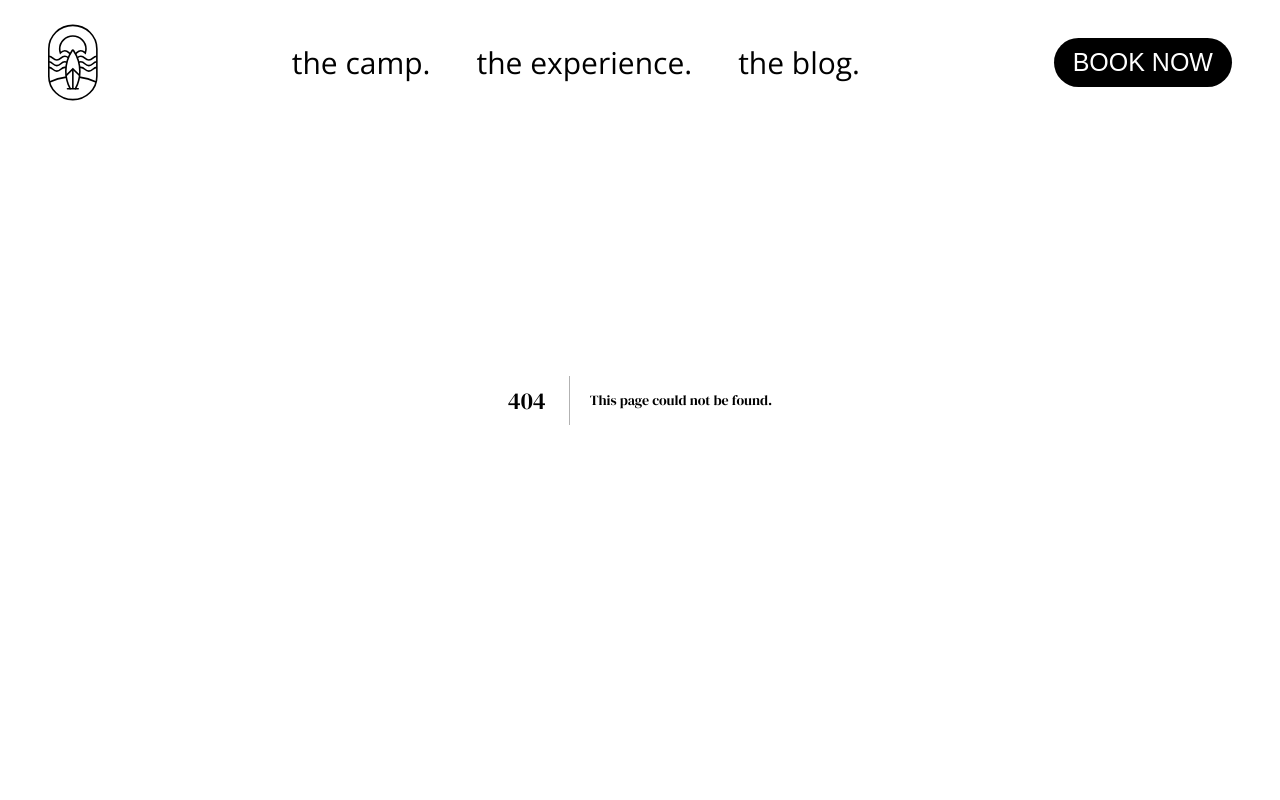
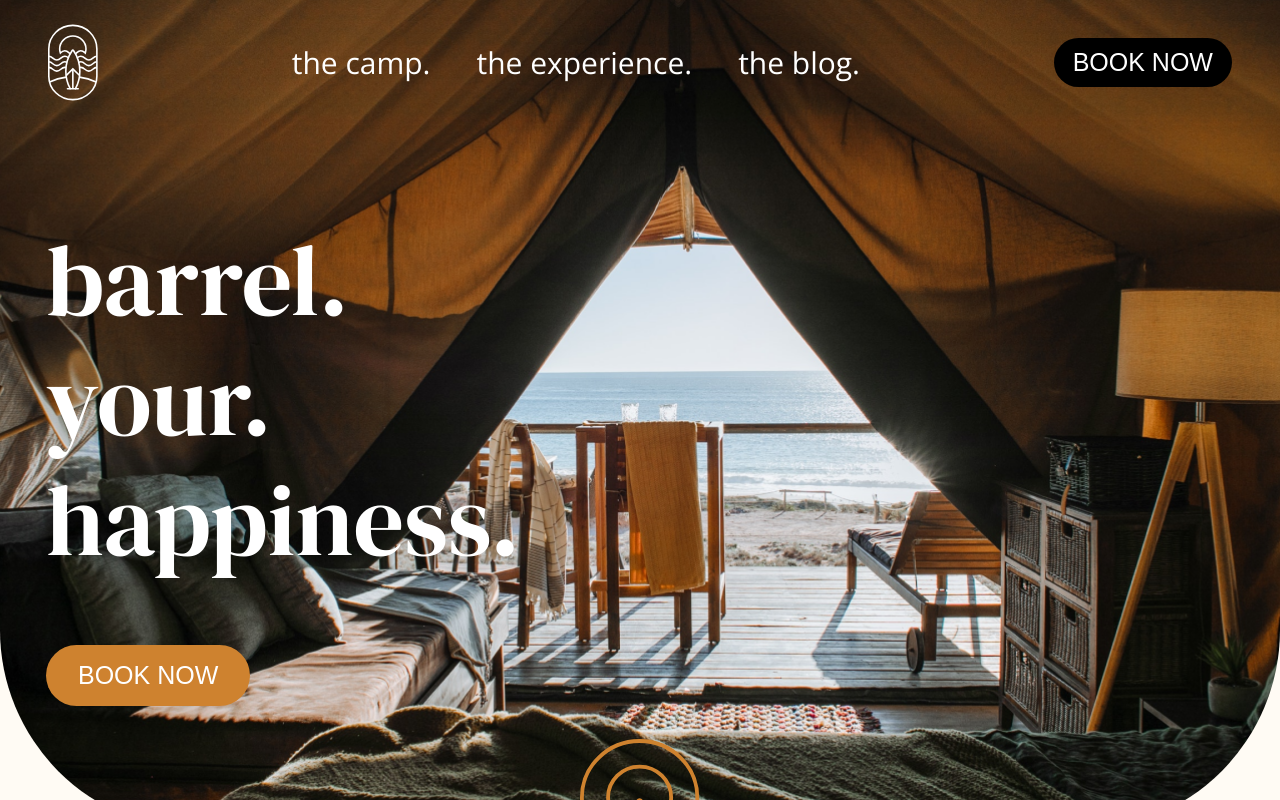
Before and after one commit to andresj-acuna/surfcamp, a Next.js app: page /experience in a window 1280 px wide. Before the commit this address had no page. Shown: the top 800 px of the page. Built offline with nearby package versions, Linux system fonts and the light colour scheme.

Commit message:
add theme support for Header and Hero components via 'orange' and 'turquoise' variants and updated themes.scss to centralize header and hero theming

```diff
--- a/app/_components/Layout/Header.jsx
+++ b/app/_components/Layout/Header.jsx
@@ -1,7 +1,7 @@
 import Image from 'next/image';
 import Link from 'next/link';
 
-export const Header = () => {
+export const Header = ({ theme = 'turquoise' }) => {
 	const navItems = [
 		{
 			display: 'the camp.',
@@ -18,7 +18,7 @@
 	];
 
 	return (
-		<header className='header'>
+		<header className={`header header--${theme}`}>
 			<Image
 				className='header__logo'
 				src='/assets/logo.svg'
--- /dev/null
+++ b/app/experience/page.jsx
@@ -0,0 +1,40 @@
+import { Header } from './../_components/Layout/Header';
+import { HeroSection } from './../_components/HeroSection';
+import { InfoBlock } from './../_components/InfoBlock';
+
+const Home = () => {
+	const heroHeadline = ['barrel.', 'your.', 'happiness.'];
+	const infoBlockData = {
+		headline: 'the experience.',
+		text: `At Sam’s Surfcamp, we invite you to embark on an unforgettable surfing adventure. Nestled in the heart of [Location] our surf camp offers an exhilarating experience for beginners, intermediate surfers, and seasoned wave riders alike.
+    Dive into the world of surfing with our expert instructors who have years of experience and a deep passion for the sport. Whether you're a first-time surfer looking to catch your first wave or a seasoned pro seeking to enhance your skills, our dedicated team is here to guide you every step of the way.
+    Immerse yourself in the natural beauty of our surf camp's surroundings. Picture yourself waking up to the sound of crashing waves and feeling the warm sand beneath your feet. With pristine beaches and a vibrant coastal atmosphere, [Location] sets the perfect stage for your surf adventure.`,
+		reversed: false,
+	};
+
+	const infoBlockButton = {
+		text: 'Book now',
+		color: 'turquoise',
+		href: '/events',
+	};
+
+	return (
+		<>
+			<Header theme='orange' />
+			<main>
+				<HeroSection
+					imgSrc={'/assets/hero-experience.png'}
+					headline={heroHeadline}
+					theme='orange'
+				/>
+				{/* <InfoBlock data={infoBlockData} button={infoBlockButton} />
+			<InfoBlock
+				data={{ ...infoBlockData, reversed: true }}
+				button={infoBlockButton}
+			/> */}
+			</main>
+		</>
+	);
+};
+
+export default Home;
--- a/app/layout.jsx
+++ b/app/layout.jsx
@@ -1,6 +1,5 @@
 import '../sass/main.scss';
 import { Footer } from './_components/Layout/Footer';
-import { Header } from './_components/Layout/Header';
 
 export const metadata = {
 	title: 'Create Next App',
@@ -11,7 +10,6 @@
 	return (
 		<html lang='en'>
 			<body>
-				<Header />
 				{children}
 				<Footer />
 			</body>
--- a/sass/base/_themes.scss
+++ b/sass/base/_themes.scss
@@ -4,12 +4,25 @@
 );
 
 @each $name, $color in $hero-themes {
-	.hero--#{$name} {
-		.btn {
-			background: $color;
-			color: #fff;
+	.hero--#{$name},
+	.header--#{$name} {
+		.header__logo {
+			@if $name == orange {
+				filter: invert(81%)
+					sepia(53%)
+					saturate(0%)
+					hue-rotate(226deg)
+					brightness(114%)
+					contrast(100%);
+			}
 		}
 
+		.header__nav li a {
+			color: if($name == orange, #fff, initial);
+		}
+	}
+
+	.hero--#{$name} {
 		.hero__headline {
 			color: if($name == orange, #fff, initial);
 		}
@@ -24,5 +37,10 @@
 					contrast(84%);
 			}
 		}
+
+		.btn {
+			background: $color;
+			color: #fff;
+		}
 	}
 }
--- a/sass/main.scss
+++ b/sass/main.scss
@@ -1,5 +1,5 @@
+@import 'base/variables';
 @import 'base/mixins';
-@import 'base/variables';
 @import 'base/typography';
 @import 'base/base';
 @import 'base/themes';
@@ -8,7 +8,7 @@
 @import 'components/button';
 @import 'components/footer';
 @import 'components/hero-section';
-// @import "components/info-block";
+@import 'components/info-block';
 // @import "components/input";
 // @import "components/featured-items";
 // @import "components/blog-preview";
```
Also changed, not shown: app/page.jsx (+27 -3 lines), public/assets/hero-experience.png (added), public/assets/hero-home.png (renamed from public/assets/hero-image.png).
